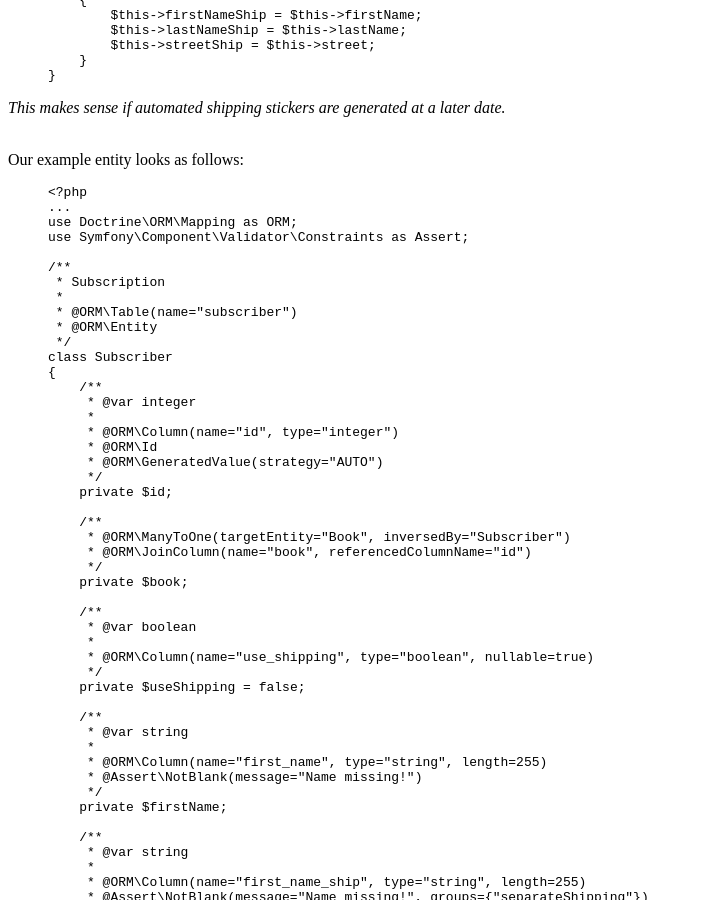
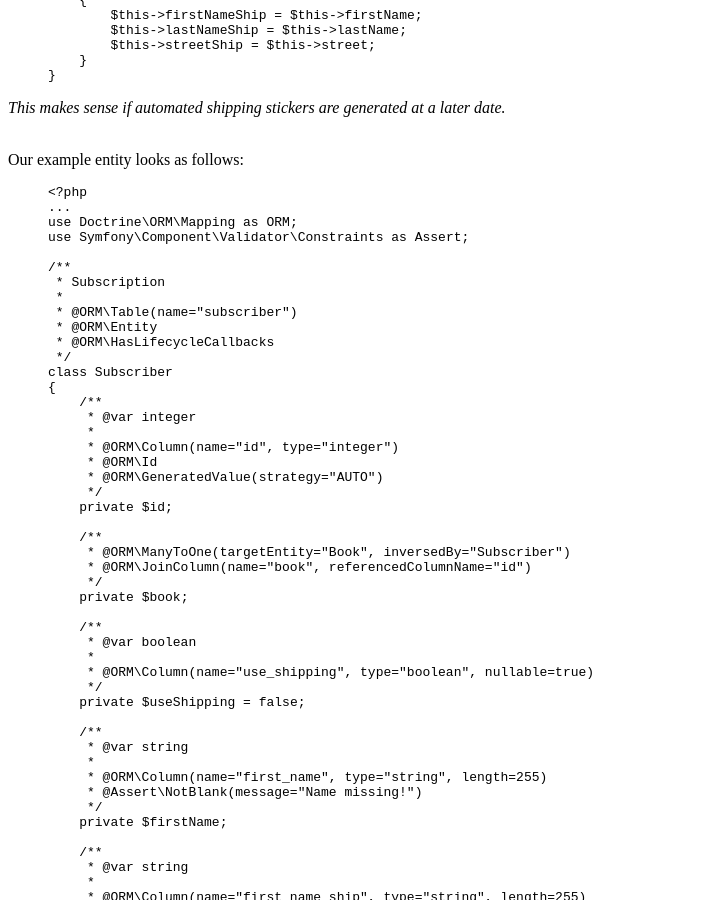
Before and after one commit to backender/marcjuch.li, a Jekyll site: the page built from _posts/2013-04-21-how-to-use-validation-groups-in-symfony.md, in a window 1280 px wide and 900 px high, scrolled down 1599 px. Shown: the whole window, without its empty margins (0-702 px from the left). Built offline with Jekyll 4.4.1, drawn with Linux system fonts in a browser that asks for light colours; nearby versions of some CDN libraries; library files that are not in the unit come from our copies; comment, search, counter and statistics services are not loaded.

Commit message:
Update 2013-04-21-how-to-use-validation-groups-in-symfony.md
addded @ORM\HasLifecycleCallbacks which was missing all the time

```diff
--- a/_posts/2013-04-21-how-to-use-validation-groups-in-symfony.md
+++ b/_posts/2013-04-21-how-to-use-validation-groups-in-symfony.md
@@ -86,6 +86,7 @@ use Symfony\Component\Validator\Constraints as Assert;
  *
  * @ORM\Table(name="subscriber")
  * @ORM\Entity
+ * @ORM\HasLifecycleCallbacks
  */
 class Subscriber
 {
```
